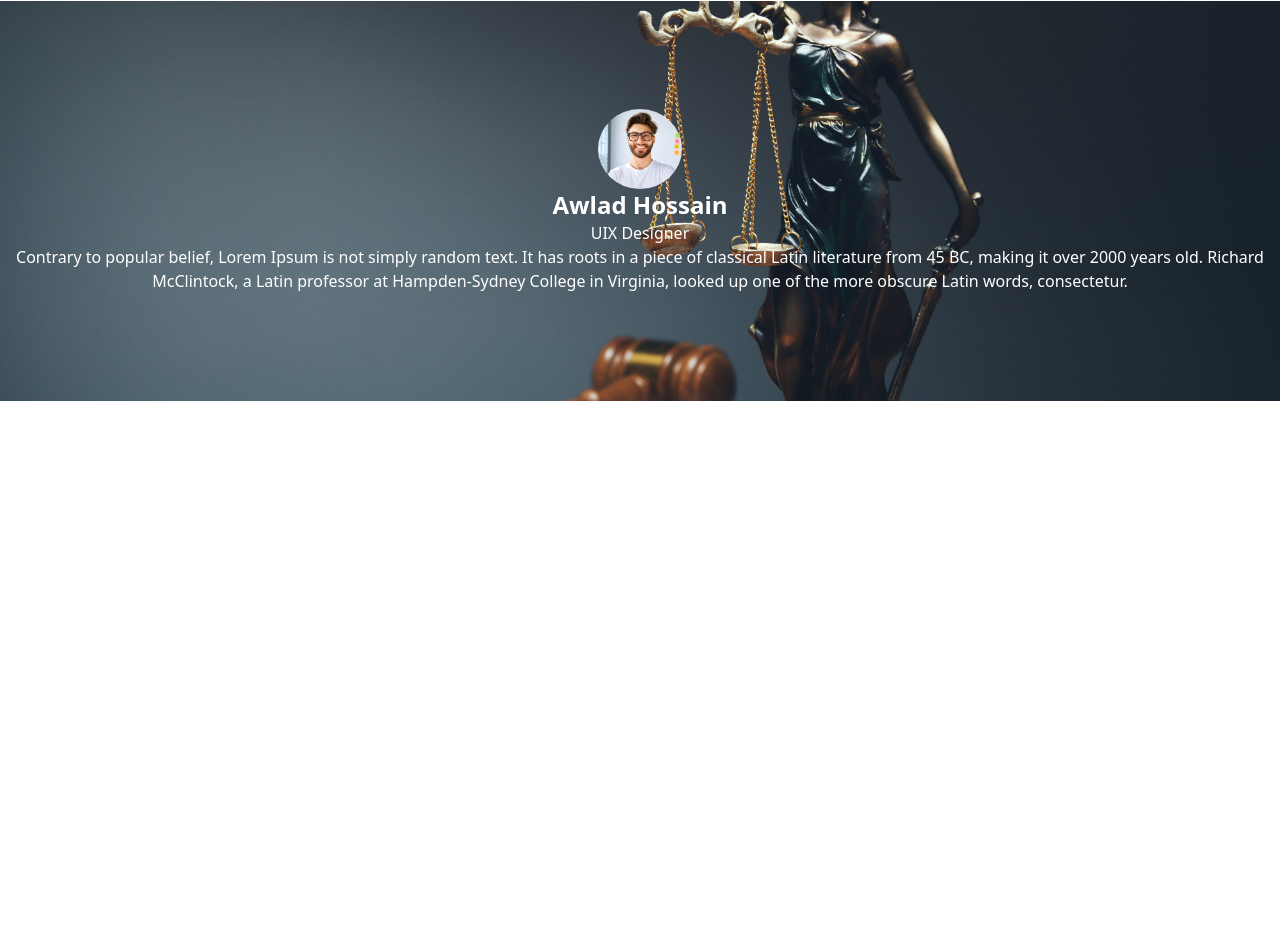
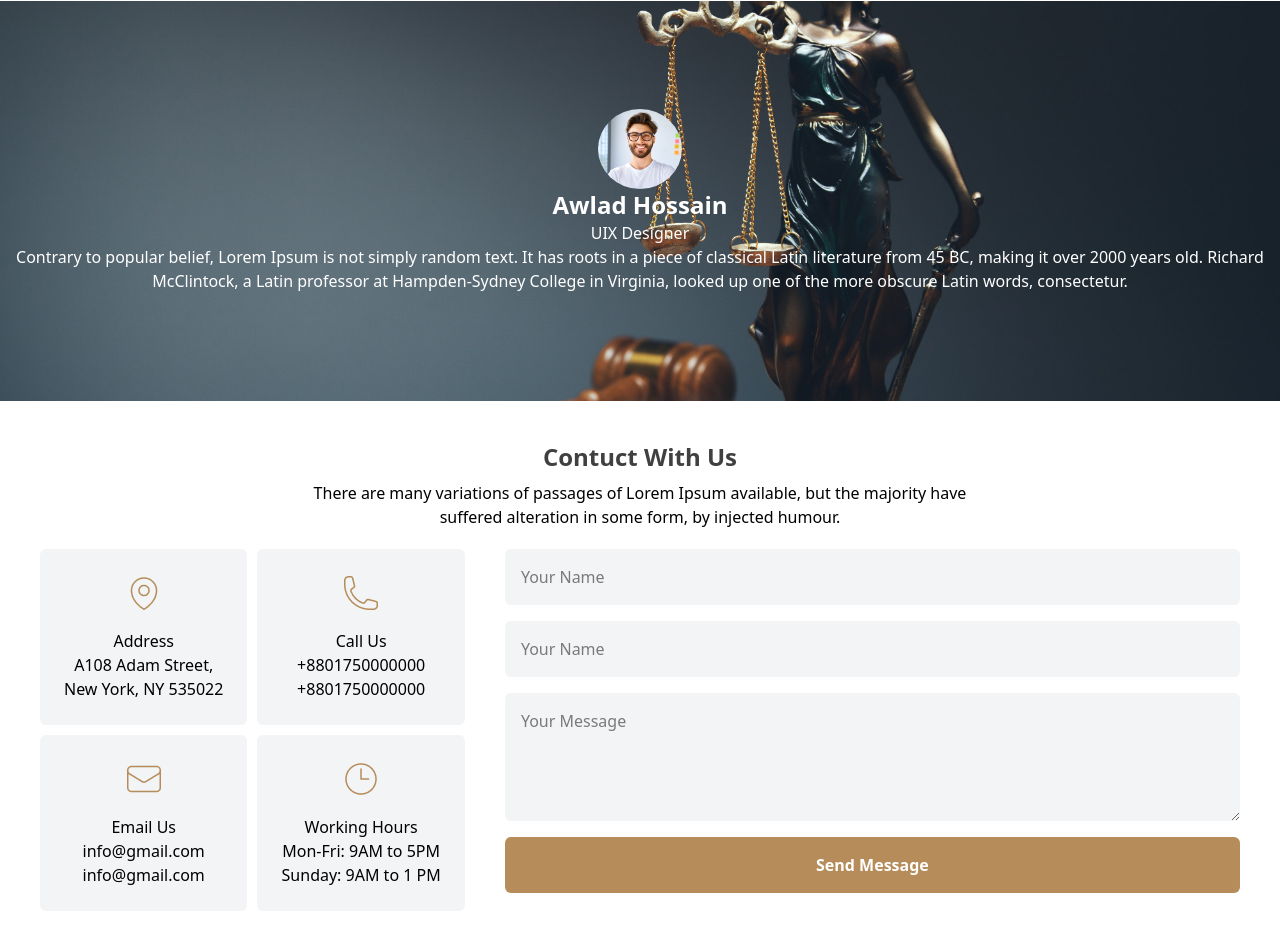
Before and after one commit to galibhub/legal-solution, a website: page index.html in a window 1280 px wide. Shown: the part 1551-2482 px from the top of the page. Before the commit the page ends 1952 px from the top, so only its background shows below. Drawn offline with Linux system fonts and the light colour scheme.

Commit message:
Added Contuct With Us Section

```diff
--- a/index.html
+++ b/index.html
@@ -140,7 +140,8 @@
                     <p class="text-[#707070] text-[16px] mt-4">There are many variations of passages of Lorem Ipsum
                         available, but the majority have <br>suffered alteration in some form, by injected humour.</p>
                 </div>
-                <div style="background-image: url('./images/slider-2.jpg');" class="mt-6 bg-center bg-cover h-[400px] max-w-7xl mx-auto flex flex-col justify-center items-center text-center ">
+                <div style="background-image: url('./images/slider-2.jpg');"
+                    class="mt-6 bg-center bg-cover h-[400px] max-w-7xl mx-auto flex flex-col justify-center items-center text-center ">
                     <img class="h-20 w-auto rounded-[50%]" src="images/man.png" alt="">
                     <h1 class="text-white font-extrabold text-2xl">Awlad Hossain</h1>
                     <p class="text-white font-normal text-[16px]">UIX Designer </p>
@@ -156,6 +157,69 @@
             </div>
         </section>
 
+        <section class=" my-10 max-w-[1200px] mx-auto">
+            <div class="text-center mt-5">
+                <h2 class=" text-[#414040] font-extrabold text-2xl">Contuct With Us</h2>
+                <p class="text-black font-normal text-[16px]  mt-2">There are many variations of passages of Lorem Ipsum
+                    available, but the majority have <br>suffered alteration in some form, by injected humour.</p>
+            </div>
+
+            <div class="flex flex-row gap-10 mt-5">
+
+                <div class="grid grid-cols-2 gap-2.5">
+                    <div class="bg-gray-100 p-6 rounded-md text-center">
+                        <img class="mx-auto mb-4" src="images/location.png" alt="">
+                        <h2>Address</h2>
+                        <p>A108 Adam Street, <br>
+                            New York, NY 535022</p>
+                    </div>
+
+                    <div class="bg-gray-100 p-6 rounded-md text-center">
+                        <img class="mx-auto mb-4" src="images/call.png" alt="">
+                        <h2>Call Us</h2>
+                        <p>+8801750000000 <br>
+                            +8801750000000</p>
+                    </div>
+
+                    <div class="bg-gray-100 p-6 rounded-md text-center">
+                        <img class="mx-auto mb-4" src="images/email.png" alt="">
+                        <h2>Email Us</h2>
+                        <p>info@gmail.com <br>
+                          info@gmail.com</p>
+                    </div>
+
+                    <div class="bg-gray-100 p-6 rounded-md text-center">
+                        <img class="mx-auto mb-4" src="images/time.png" alt="">
+                        <h2>Working Hours</h2>
+                        <p>Mon-Fri: 9AM to 5PM <br>
+                           Sunday: 9AM to 1 PM</p>
+                    </div>
+
+
+
+                </div>
+
+                <div class="flex-1">
+
+                    <form class="flex flex-col gap-4">
+                        <input class="bg-gray-100 p-4 rounded-md border-none " type="text"
+                            placeholder="Your Name">
+                        <input class="bg-gray-100 p-4 rounded-md  border-none" type="text"
+                            placeholder="Your Name">
+                        <textarea class="bg-gray-100 p-4 h-32 rounded-md border-none "
+                            placeholder="Your Message"></textarea>
+                        <button type="submit" class="bg-[#B68C5A] text-white font-semibold py-4 rounded-md">
+                            Send Message
+                        </button>
+                    </form>
+
+                </div>
+
+            </div>
+
+        </section>
+
+
     </main>
 
 
```
Also changed, not shown: src/output.css.
